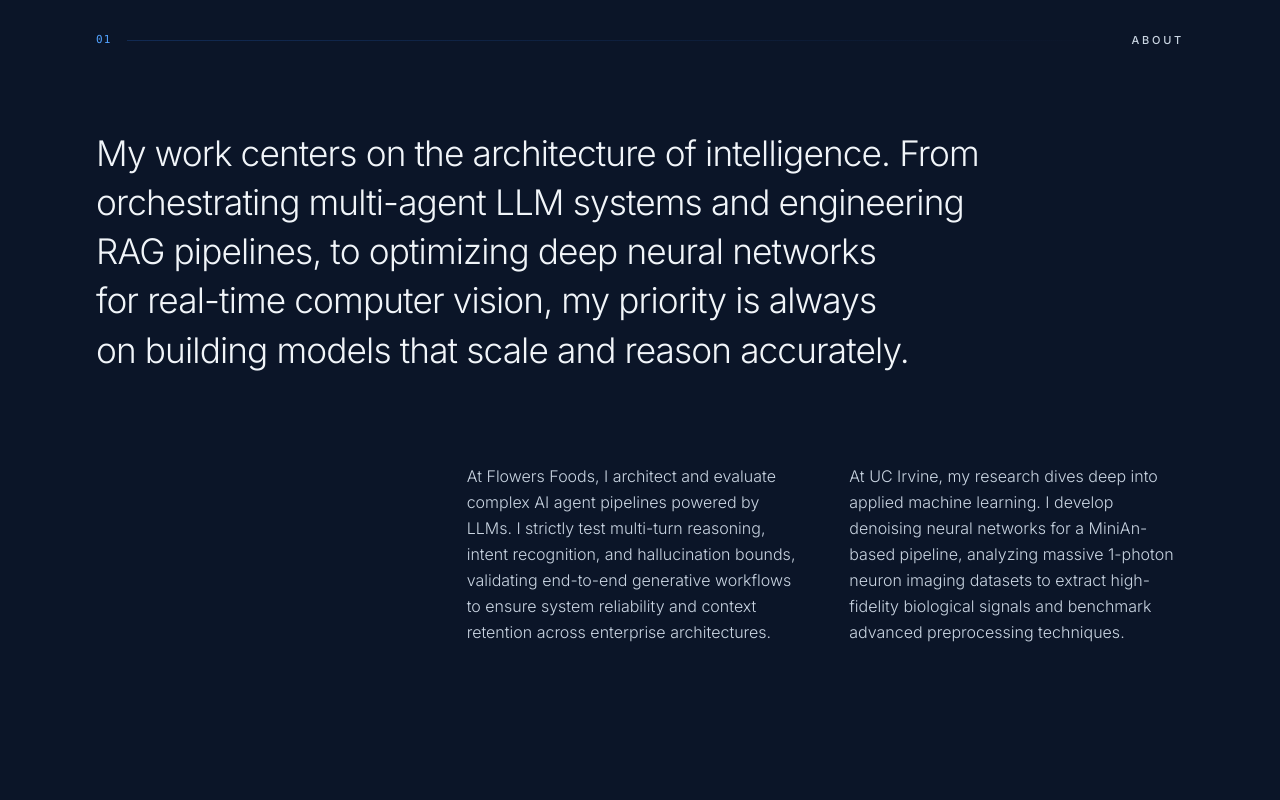
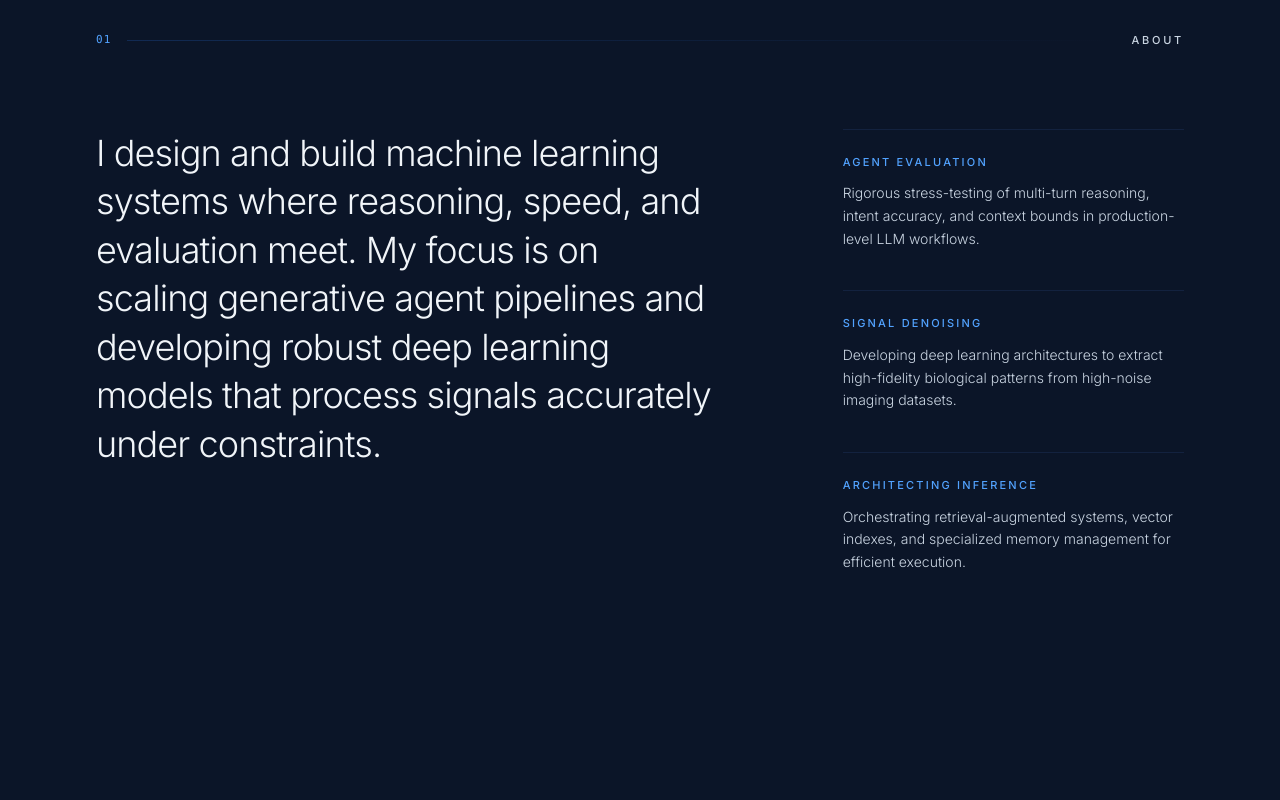
Before and after one commit to aryan-rajesh7/landing-ml-graphs, a Next.js app: page / in a window 1280 px wide. Shown: the part 960-1760 px from the top of the page. Built offline with nearby package versions, Linux system fonts and the light colour scheme.

Commit message:
new commit2

```diff
--- a/app/page.tsx
+++ b/app/page.tsx
@@ -124,7 +124,7 @@ const ProjectCard = ({
       {/* Info */}
       <div className="col-span-12 lg:col-span-5 flex flex-col justify-between py-2 lg:pl-4">
         <div>
-          <h3 className="text-3xl font-medium text-slate-50 tracking-tight mb-4 group-hover:text-blue-400 transition-colors">
+          <h3 className="text-3xl font-medium text-slate-100 tracking-tight mb-4 group-hover:text-blue-400 transition-colors">
             {title}
           </h3>
           <p className="text-[15px] text-slate-300 leading-relaxed mb-8 text-pretty">
@@ -225,20 +225,34 @@ export default function Home() {
             <SectionLabel number="01" label="About" />
           </Reveal>
 
-          <div className="grid grid-cols-12 gap-6 relative">
-            <Reveal delay={100} className="col-span-12 lg:col-span-10">
-              <p className="text-2xl md:text-[2.2rem] text-slate-100 font-light leading-[1.4] tracking-tight text-balance mb-16">
-                My work centers on the architecture of intelligence. From orchestrating multi-agent LLM systems and engineering RAG pipelines, to optimizing deep neural networks for real-time computer vision, my priority is always on building models that scale and reason accurately.
+          <div className="grid grid-cols-12 gap-y-12 gap-x-8 relative">
+            {/* Philosophy Statement */}
+            <Reveal delay={100} className="col-span-12 lg:col-span-7">
+              <p className="text-3xl md:text-4xl text-slate-100 font-light leading-[1.35] tracking-tight text-balance">
+                I design and build machine learning systems where reasoning, speed, and evaluation meet. My focus is on scaling generative agent pipelines and developing robust deep learning models that process signals accurately under constraints.
               </p>
             </Reveal>
 
-            <Reveal delay={200} className="col-span-12 lg:col-start-5 lg:col-span-8">
-              <div className="grid grid-cols-1 md:grid-cols-2 gap-12 text-[16px] text-slate-300 leading-relaxed font-light">
-                <p>
-                  At Flowers Foods, I architect and evaluate complex AI agent pipelines powered by LLMs. I strictly test multi-turn reasoning, intent recognition, and hallucination bounds, validating end-to-end generative workflows to ensure system reliability and context retention across enterprise architectures.
+            {/* Asymmetric Core Focus List */}
+            <Reveal delay={200} className="col-span-12 lg:col-start-9 lg:col-span-4 space-y-10">
+              <div className="border-t border-[#13223f] pt-6">
+                <h4 className="text-[11px] tracking-[0.2em] uppercase text-blue-400 font-medium mb-3">Agent Evaluation</h4>
+                <p className="text-[14px] text-slate-300 leading-relaxed font-light">
+                  Rigorous stress-testing of multi-turn reasoning, intent accuracy, and context bounds in production-level LLM workflows.
                 </p>
-                <p>
-                  At UC Irvine, my research dives deep into applied machine learning. I develop denoising neural networks for a MiniAn-based pipeline, analyzing massive 1-photon neuron imaging datasets to extract high-fidelity biological signals and benchmark advanced preprocessing techniques.
+              </div>
+
+              <div className="border-t border-[#13223f] pt-6">
+                <h4 className="text-[11px] tracking-[0.2em] uppercase text-blue-400 font-medium mb-3">Signal Denoising</h4>
+                <p className="text-[14px] text-slate-300 leading-relaxed font-light">
+                  Developing deep learning architectures to extract high-fidelity biological patterns from high-noise imaging datasets.
+                </p>
+              </div>
+
+              <div className="border-t border-[#13223f] pt-6">
+                <h4 className="text-[11px] tracking-[0.2em] uppercase text-blue-400 font-medium mb-3">Architecting Inference</h4>
+                <p className="text-[14px] text-slate-300 leading-relaxed font-light">
+                  Orchestrating retrieval-augmented systems, vector indexes, and specialized memory management for efficient execution.
                 </p>
               </div>
             </Reveal>
```
